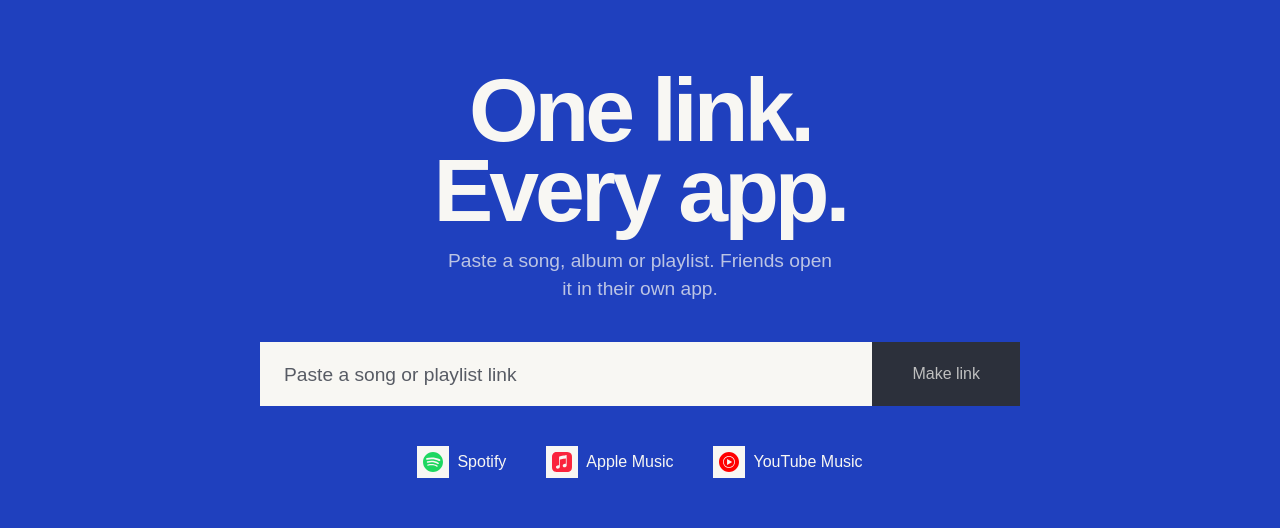
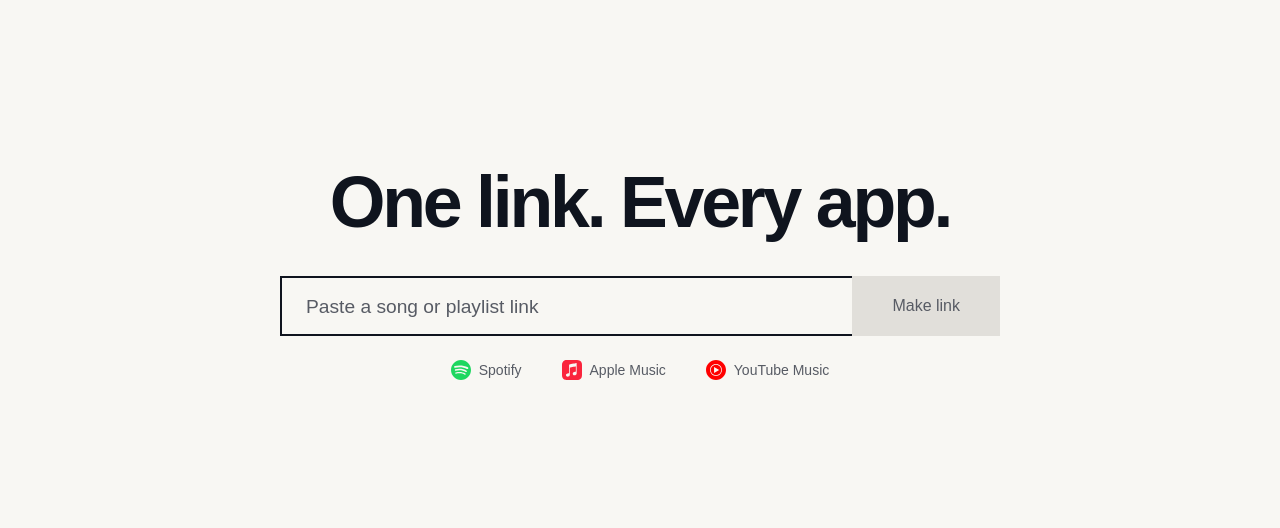
Before and after one commit to KushagraRishi/BridgeMyTunes, a Next.js app: page / in a window 1280 px wide. Shown: the part 126-654 px from the top of the page. Built offline with nearby package versions, Linux system fonts and the light colour scheme; no server answers; the database is empty; a web font is replaced by a local one.

Commit message:
Make the home hero clean and white with less text
Drop the blue band and the extra sentence. The first screen is now just
the headline, the paste bar (ink outline, blue Make link button once a
link is in) and the three app logos, centred on white.

```diff
--- a/src/app/share/view.tsx
+++ b/src/app/share/view.tsx
@@ -51,7 +51,6 @@ export function ShareView({ initialError }: { initialError: string | null }) {
       <section className="hero" aria-labelledby="home-title">
         <div className="hero__in">
           <h1 id="home-title">One link. Every app.</h1>
-          <p className="hero__sub">Paste a song, album or playlist. Friends open it in their own app.</p>
           <form
             className="paste"
             onSubmit={(e) => {
--- a/src/app/styles/home.css
+++ b/src/app/styles/home.css
@@ -1,64 +1,53 @@
-/* Hallmark · shape: app screen · genre: editorial · theme: Grid (by request: mockup C) · redesign: full · hero: centred band, the paste bar at the middle of the first screen (by request) · nav: shared topbar · footer: shared footer · signature: the ultramarine field holding the paste control · posture: full-palette · motion by request: field wipe, rise, tile stagger */
-/* Hallmark · waive 39b · the paste bar and its button stand 64px: the page's one job, set large so nobody has to hunt for it */
-/* Hallmark · waive 23 · the band is Grid's field token, not an accent */
-/* Hallmark · waive centred heads · the user asked for the paste box in the middle of the page so nobody has to look for it; the hero is one centred column on the field */
+/* Hallmark · shape: app screen · genre: editorial · theme: Grid (by request: mockup C) · redesign: full · hero: white and centred, the headline over the paste bar (by request: less blue, less text) · nav: shared topbar · footer: shared footer · signature: the paste bar, the one thing on the first screen · posture: full-palette · motion by request: rise, tile stagger */
+/* Hallmark · waive 39b · the paste bar and its button stand 60px: the page's one job, set large so nobody has to hunt for it */
+/* Hallmark · waive centred heads · the user asked for the paste box in the middle of the page so nobody has to look for it; the hero is one centred column on white */
 /* Home: paste a link, or pick from your library. Owned by share/view.tsx. */
 
 .home { display: grid; gap: var(--space-3xl); }
 
-/* ---------- hero: one ultramarine band across the first screen, everything centred on the paste bar ---------- */
+/* ---------- hero: white and quiet, the headline over the paste bar in the middle of the first screen ---------- */
 .hero {
-  --bleed: calc(var(--gutter) + max(0px, (100vw - var(--measure-app)) / 2));
-  --color-focus: var(--color-field-ink);
-  position: relative; isolation: isolate; display: grid; place-items: center;
-  min-height: clamp(520px, calc(100svh - 160px), 720px);
-  margin: calc(-1 * var(--space-xl)) calc(-1 * var(--bleed)) 0;
-  padding: var(--space-3xl) var(--bleed);
-  background: var(--color-field); color: var(--color-field-ink); text-align: center;
+  display: grid; place-items: center; text-align: center;
+  min-height: clamp(420px, calc(100svh - 240px), 600px);
+  padding-block: var(--space-2xl);
 }
-/* the wipe: a paper sheet over the band shrinks to the right, so the ultramarine runs in from the left */
-.hero::before {
-  content: ""; position: absolute; inset: 0; z-index: -1; background: var(--color-paper);
-  transform: scaleX(0); transform-origin: right center; animation: home-wipe 900ms var(--ease-out) both;
-}
-.hero__in { width: min(100%, 760px); display: grid; justify-items: center; }
-.hero__in > * { animation: home-rise 600ms var(--ease-out) both; animation-delay: calc(400ms + var(--d, 0) * 90ms); }
-.hero__in > :nth-child(2) { --d: 1; } .hero__in > :nth-child(3) { --d: 2; } .hero__in > :nth-child(n + 4) { --d: 3; }
-.hero h1 { max-width: none; font-size: clamp(3.25rem, 7vw, 6rem); line-height: 0.9; letter-spacing: -0.045em; color: var(--color-field-ink); text-wrap: balance; }
-.hero__sub { margin-top: var(--space-md); max-width: 36ch; font-size: var(--text-lg); line-height: 1.45; color: var(--color-field-soft); }
-@keyframes home-wipe { from { transform: scaleX(1); } }
+.hero__in { width: min(100%, 720px); display: grid; justify-items: center; }
+.hero__in > * { animation: home-rise 600ms var(--ease-out) both; animation-delay: calc(var(--d, 0) * 90ms); }
+.hero__in > :nth-child(2) { --d: 1; } .hero__in > :nth-child(n + 3) { --d: 2; }
+.hero h1 { max-width: none; font-size: clamp(2.75rem, 5.6vw, 4.75rem); line-height: 0.95; letter-spacing: -0.045em; text-wrap: balance; }
 @keyframes home-rise { from { opacity: 0; transform: translateY(12px); } }
 
 /* the paste bar: a white bar with the ink button joined to it, the one thing to do on the page */
-.paste { width: 100%; display: grid; gap: var(--space-md); margin-top: var(--space-xl); }
+.paste { width: 100%; display: grid; gap: var(--space-md); margin-top: var(--space-xl); --color-focus: var(--color-accent); }
 .paste__bar { display: flex; transition: transform var(--dur-short) var(--ease-out); }
 .paste__bar:focus-within { transform: scale(1.01); }
 .paste__input {
-  flex: 1; min-width: 0; min-height: 64px; padding-inline: var(--space-lg); border: 0; border-radius: 0;
+  flex: 1; min-width: 0; min-height: 60px; padding-inline: var(--space-lg); border: 2px solid var(--color-ink); border-right: 0; border-radius: 0;
   background: var(--color-paper); color: var(--color-ink); font: 400 var(--text-lg)/1.2 var(--font-body); text-align: start;
 }
 .paste__input::placeholder { color: var(--color-muted); }
 .paste__input:focus-visible { outline: 2px solid var(--color-accent); outline-offset: -4px; }
-.paste .paste__go { min-height: 64px; padding-inline: var(--space-xl); font-size: var(--text-md); }
-.paste .paste__go:focus-visible { outline: 2px solid var(--color-field-ink); outline-offset: 2px; }
-.paste .paste__go:disabled { opacity: 1; background: var(--color-ink-2); color: var(--color-field-soft); cursor: not-allowed; }
+.paste .paste__go { min-height: 60px; padding-inline: var(--space-xl); font-size: var(--text-md); background: var(--color-accent); color: var(--color-accent-ink); }
+.paste .paste__go:hover:not(:disabled) { background: var(--color-accent-deep); }
+.paste .paste__go:focus-visible { outline: 2px solid var(--color-ink); outline-offset: 2px; }
+.paste .paste__go:disabled { opacity: 1; background: var(--color-paper-3); color: var(--color-muted); cursor: not-allowed; }
 .paste__list { display: flex; flex-wrap: wrap; justify-content: center; gap: var(--space-sm) var(--space-md); align-items: center; }
 .paste__count { font: 700 var(--text-md)/1 var(--font-display); white-space: nowrap; }
 .paste__name {
-  flex: 0 1 18rem; min-width: 0; min-height: var(--control-h); padding-inline: var(--space-sm); border: 0; border-radius: 0;
+  flex: 0 1 18rem; min-width: 0; min-height: var(--control-h); padding-inline: var(--space-sm); border: 0; border-radius: 0; box-shadow: inset 0 -1px 0 var(--color-muted);
   background: var(--color-paper); color: var(--color-ink); font: 400 var(--text-md)/1.2 var(--font-body);
 }
 .paste__name::placeholder { color: var(--color-muted); }
-.paste__name:focus-visible { outline: 2px solid var(--color-field-ink); outline-offset: 2px; }
+.paste__name:focus-visible { outline: 2px solid var(--color-accent); outline-offset: 2px; }
 .paste__error {
   margin-top: var(--space-md); padding: var(--space-sm) var(--space-md); max-width: 52ch;
-  background: var(--color-paper); color: var(--color-error); font: 500 var(--text-sm)/1.4 var(--font-body); text-align: start;
+  background: var(--color-paper-2); color: var(--color-error); font: 500 var(--text-sm)/1.4 var(--font-body); text-align: start; box-shadow: inset 4px 0 0 var(--color-error);
 }
 
 /* the three apps, in a row under the bar */
-.apps { list-style: none; margin: var(--space-xl) 0 0; padding: 0; display: flex; flex-wrap: wrap; justify-content: center; gap: var(--space-sm) var(--space-xl); }
-.apps__item { display: inline-flex; align-items: center; gap: var(--space-xs); font: 500 var(--text-md)/1 var(--font-body); white-space: nowrap; }
-.apps__logo { display: grid; place-items: center; flex: none; width: 32px; height: 32px; background: var(--color-field-ink); }
+.apps { list-style: none; margin: var(--space-lg) 0 0; padding: 0; display: flex; flex-wrap: wrap; justify-content: center; gap: var(--space-sm) var(--space-xl); }
+.apps__item { display: inline-flex; align-items: center; gap: var(--space-xs); font: 500 var(--text-sm)/1 var(--font-body); color: var(--color-muted); white-space: nowrap; }
+.apps__logo { display: grid; place-items: center; flex: none; }
 
 /* ---------- library ---------- */
 .library { display: grid; gap: var(--space-lg); }
@@ -86,11 +75,11 @@
 
 /* ---------- smaller screens ---------- */
 @media (max-width: 54rem) {
-  .hero { min-height: 0; margin-top: calc(-1 * var(--space-lg)); padding-block: var(--space-2xl); }
+  .hero { min-height: 0; padding-block: var(--space-xl) var(--space-2xl); }
 }
 @media (max-width: 40rem) {
   .paste__bar { flex-direction: column; }
-  .paste__input { min-height: 56px; padding-inline: var(--space-md); font-size: var(--text-md); }
+  .paste__input { min-height: 56px; padding-inline: var(--space-md); font-size: var(--text-md); border-right: 2px solid var(--color-ink); }
   .paste .paste__go { min-height: 52px; }
   .apps { gap: var(--space-sm) var(--space-lg); }
   .home .tabs { display: grid; grid-auto-flow: column; grid-auto-columns: minmax(0, 1fr); width: 100%; }
@@ -99,7 +88,7 @@
 }
 
 @media (prefers-reduced-motion: reduce) {
-  .hero::before, .hero__in > *, .shelf__item { animation: none; }
+  .hero__in > *, .shelf__item { animation: none; }
   .paste__bar:focus-within { transform: none; }
   .tile__art .cover { transition: none; }
   .tile:hover .cover, .tile:active .cover { transform: none; }
```
